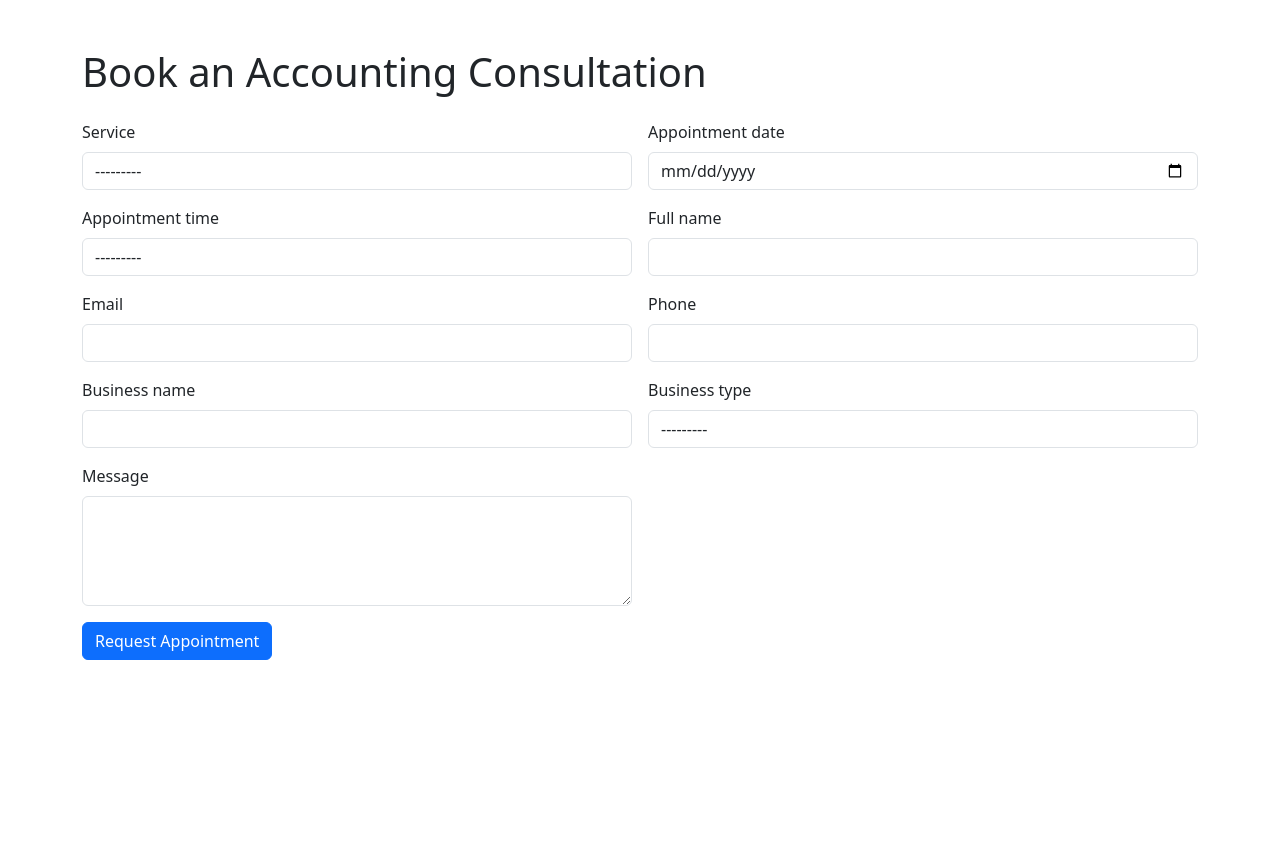
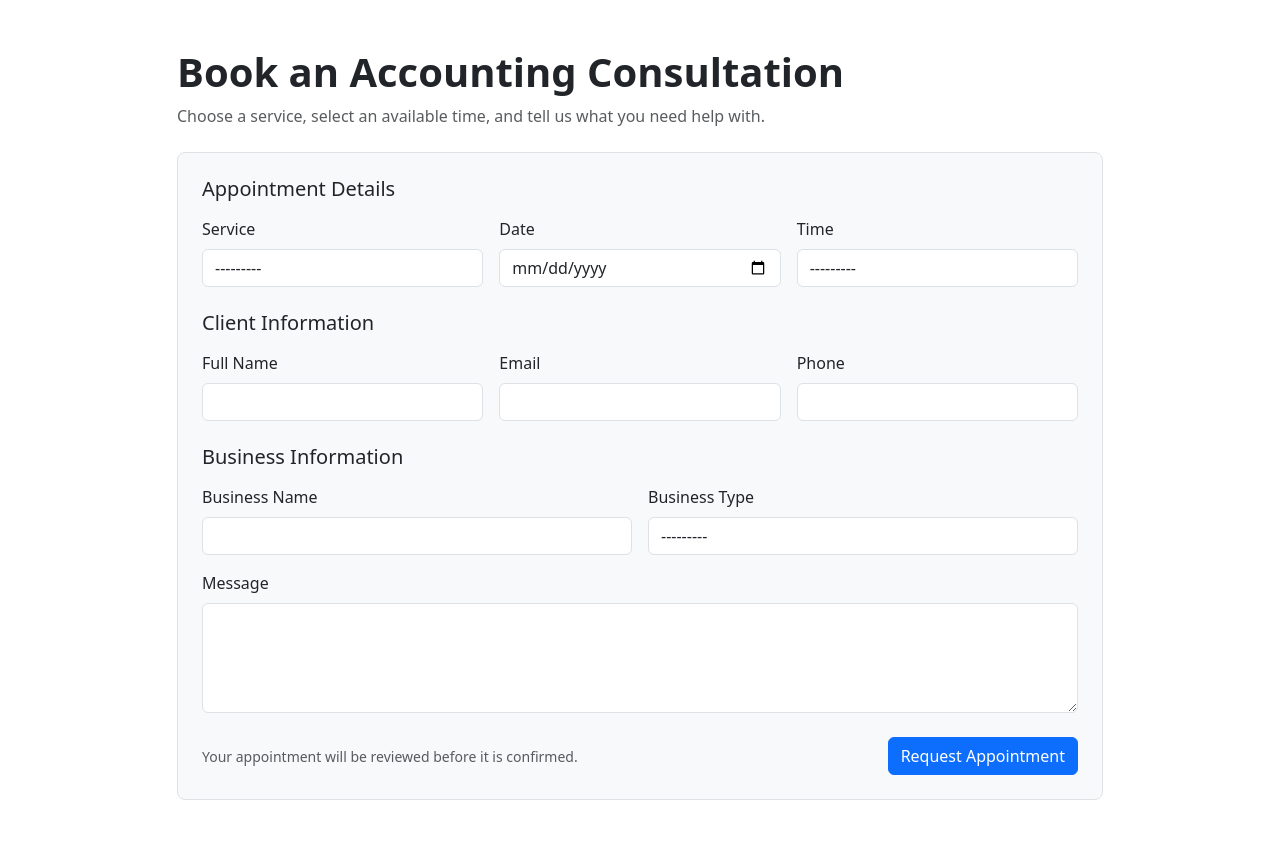
Before and after one commit to vfb-dev/bookbookgo, a Django app: page /book/ in a window 1280 px wide. Shown: the part 57-905 px from the top of the page. Before the commit the page ends 717 px from the top, so only its background shows below. Run offline with Django 5.2, Linux system fonts and the light colour scheme; some libraries are stand-ins or nearby versions.

Commit message:
polishing book form ui

```diff
--- a/templates/bookings/appointment_form.html
+++ b/templates/bookings/appointment_form.html
@@ -3,36 +3,120 @@
 <!-- Content -->
 {% block content %}
 <div class="container py-5">
-  <h1 class="mb-4">Book an Accounting Consultation</h1>
+  <div class="row justify-content-center">
+    <div class="col-lg-10">
+      <div class="mb-4">
+        <h1 class="display-6 fw-bold mb-2">Book an Accounting Consultation</h1>
+        <p class="text-muted mb-0">
+          Choose a service, select an available time, and tell us what you need
+          help with.
+        </p>
+      </div>
 
-  <form method="post" class="row g-3">
-    {% csrf_token %}
-
-    <!-- Form Errors -->
-    {% if form.non_field_errors %}
+      <form method="post" class="border rounded-3 p-4 bg-light">
+        {% csrf_token %} {% if form.non_field_errors %}
         <div class="alert alert-danger">{{ form.non_field_errors }}</div>
         {% endif %}
 
-    <!-- Form -->
-    {% for field in form %}
+        <h2 class="h5 mb-3">Appointment Details</h2>
+
+        <div class="row g-3 mb-4">
+          <div class="col-md-4">
+            <label class="form-label" for="{{ form.service.id_for_label }}">
+              Service
+            </label>
+            {{ form.service }} {{ form.service.errors }}
+          </div>
+
+          <div class="col-md-4">
+            <label
+              class="form-label"
+              for="{{ form.appointment_date.id_for_label }}"
+            >
+              Date
+            </label>
+            {{ form.appointment_date }} {{ form.appointment_date.errors }}
+          </div>
+
+          <div class="col-md-4">
+            <label
+              class="form-label"
+              for="{{ form.appointment_time.id_for_label }}"
+            >
+              Time
+            </label>
+            {{ form.appointment_time }} {{ form.appointment_time.errors }}
+          </div>
+        </div>
+
+        <h2 class="h5 mb-3">Client Information</h2>
+
+        <div class="row g-3 mb-4">
+          <div class="col-md-4">
+            <label class="form-label" for="{{ form.full_name.id_for_label }}">
+              Full Name
+            </label>
+            {{ form.full_name }} {{ form.full_name.errors }}
+          </div>
+
+          <div class="col-md-4">
+            <label class="form-label" for="{{ form.email.id_for_label }}">
+              Email
+            </label>
+            {{ form.email }} {{ form.email.errors }}
+          </div>
+
+          <div class="col-md-4">
+            <label class="form-label" for="{{ form.phone.id_for_label }}">
+              Phone
+            </label>
+            {{ form.phone }} {{ form.phone.errors }}
+          </div>
+        </div>
+
+        <h2 class="h5 mb-3">Business Information</h2>
+
+        <div class="row g-3 mb-4">
           <div class="col-md-6">
-      <label class="form-label" for="{{ field.id_for_label }}">
-        {{ field.label }}
+            <label
+              class="form-label"
+              for="{{ form.business_name.id_for_label }}"
+            >
+              Business Name
             </label>
+            {{ form.business_name }} {{ form.business_name.errors }}
+          </div>
 
-      {{ field }}
-
-      <!-- Form Field Errors -->
-      {% if field.errors %}
-      <div class="text-danger small">{{ field.errors }}</div>
-      {% endif %}
+          <div class="col-md-6">
+            <label
+              class="form-label"
+              for="{{ form.business_type.id_for_label }}"
+            >
+              Business Type
+            </label>
+            {{ form.business_type }} {{ form.business_type.errors }}
           </div>
-    {% endfor %}
 
           <div class="col-12">
-      <button type="submit" class="btn btn-primary">Request Appointment</button>
+            <label class="form-label" for="{{ form.message.id_for_label }}">
+              Message
+            </label>
+            {{ form.message }} {{ form.message.errors }}
+          </div>
+        </div>
+
+        <div class="d-flex justify-content-between align-items-center gap-3">
+          <p class="small text-muted mb-0">
+            Your appointment will be reviewed before it is confirmed.
+          </p>
+
+          <button type="submit" class="btn btn-primary">
+            Request Appointment
+          </button>
         </div>
       </form>
+    </div>
+  </div>
 </div>
 
 <script>
```
Lines whose indentation alone changed are shown as unchanged.
